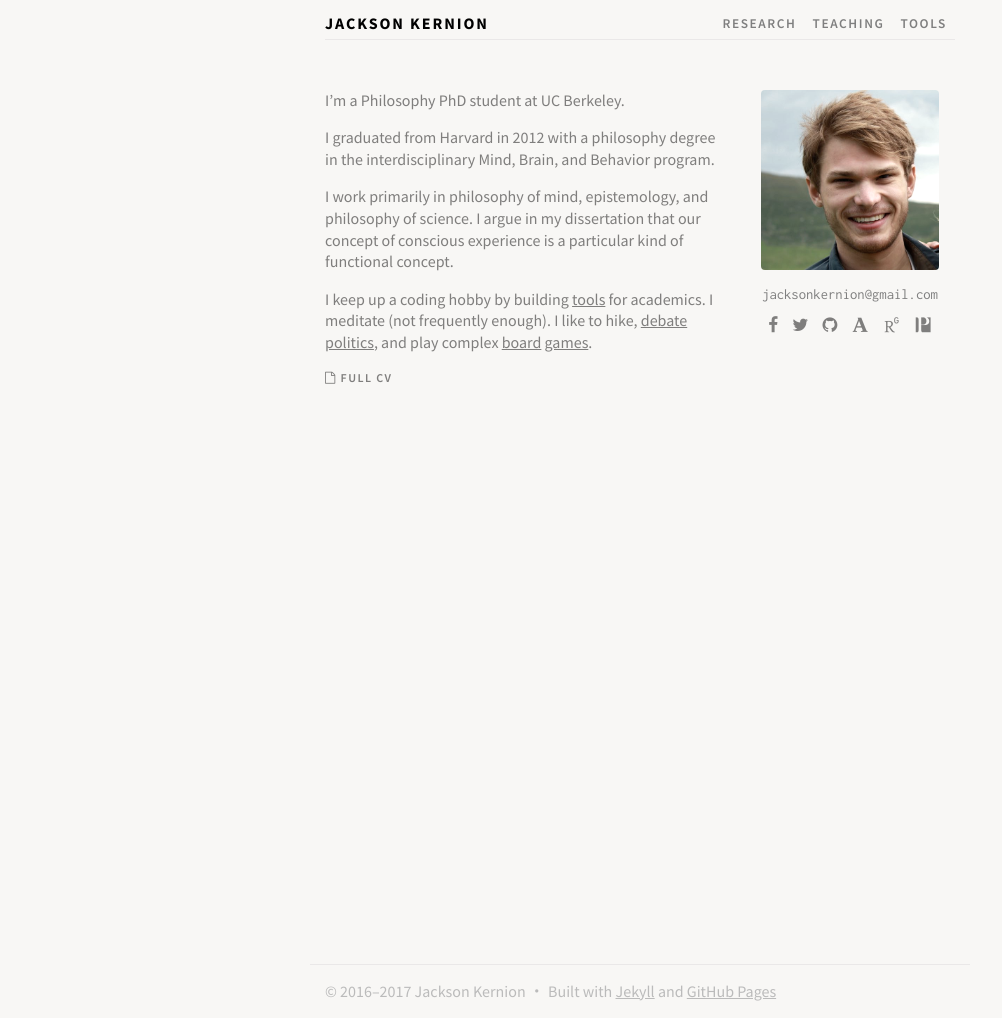
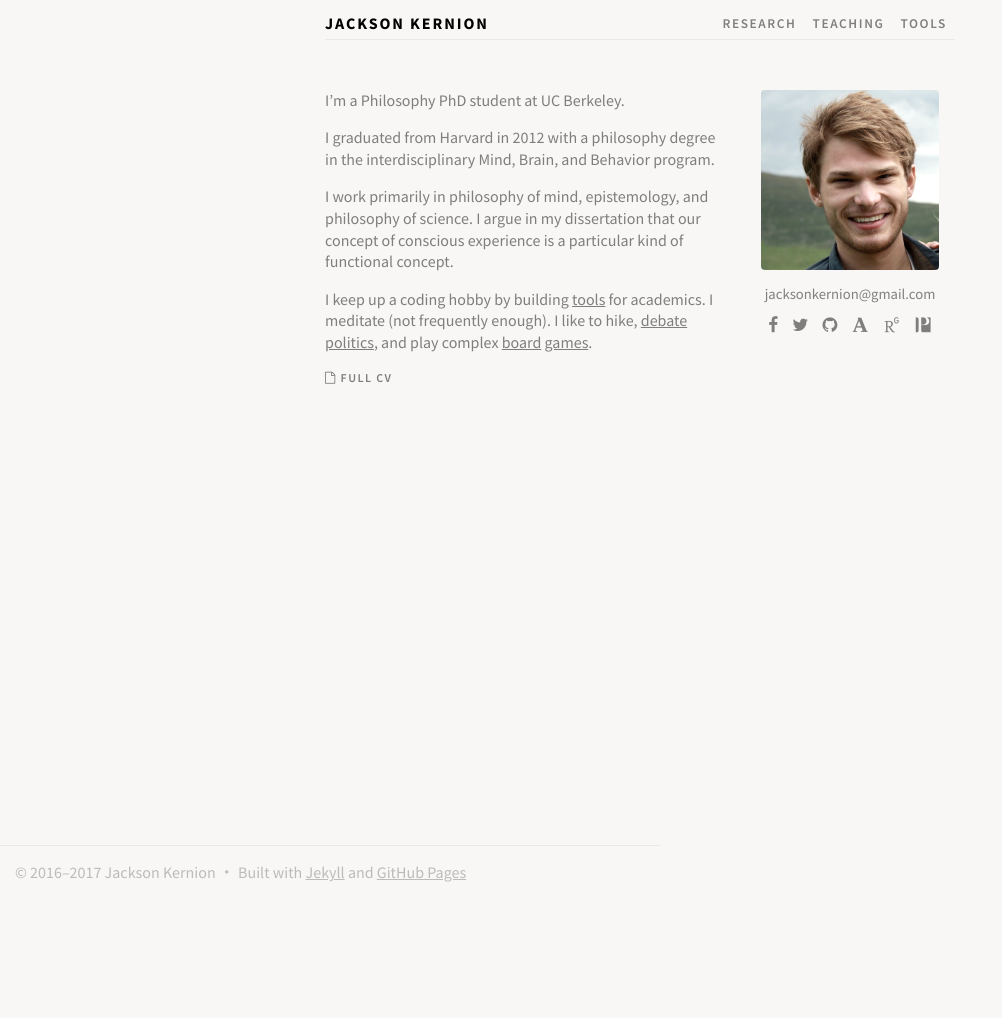
Before and after one commit to jacksonkernion/jacksonkernion.github.io, a Jekyll site: the page built from index.md, in a window 1280 px wide. Shown: the whole page, without its empty margins (0-1002 px from the left). Built offline with Jekyll 4.4.1, drawn with Linux system fonts in a browser that asks for light colours; nearby versions of some CDN libraries; some web fonts are replaced; our own code applies the rules of GitHub Pages for plain Markdown files; after the commit the page ends 900 px from its top, so only the background shows below that.

Commit message:
Footer tweak.

```diff
--- a/assets/stylesheets/style.css
+++ b/assets/stylesheets/style.css
@@ -161,9 +161,10 @@
 }
 
 .footer{
-	margin-top:4rem;
+	width:100%;
+	position: absolute;
+	bottom: 0;
 	padding-top: 1rem;
-	margin-bottom: 1rem;
 	border-top: 1.5px solid #eae8e8;
 }
 
@@ -214,7 +215,7 @@
 }
 
 .email{
-	font-family: "Inconsolata", monospace;
+	/* font-family: "Inconsolata", monospace; */
 	font-size: 11pt;
 	padding: 15px 0 10px;
 }
@@ -231,7 +232,7 @@
 
 .main {
 	margin-top: 30px;
-	min-height: 90%;
+	padding-bottom: 120px;
 }
 
 .page-description {
```
